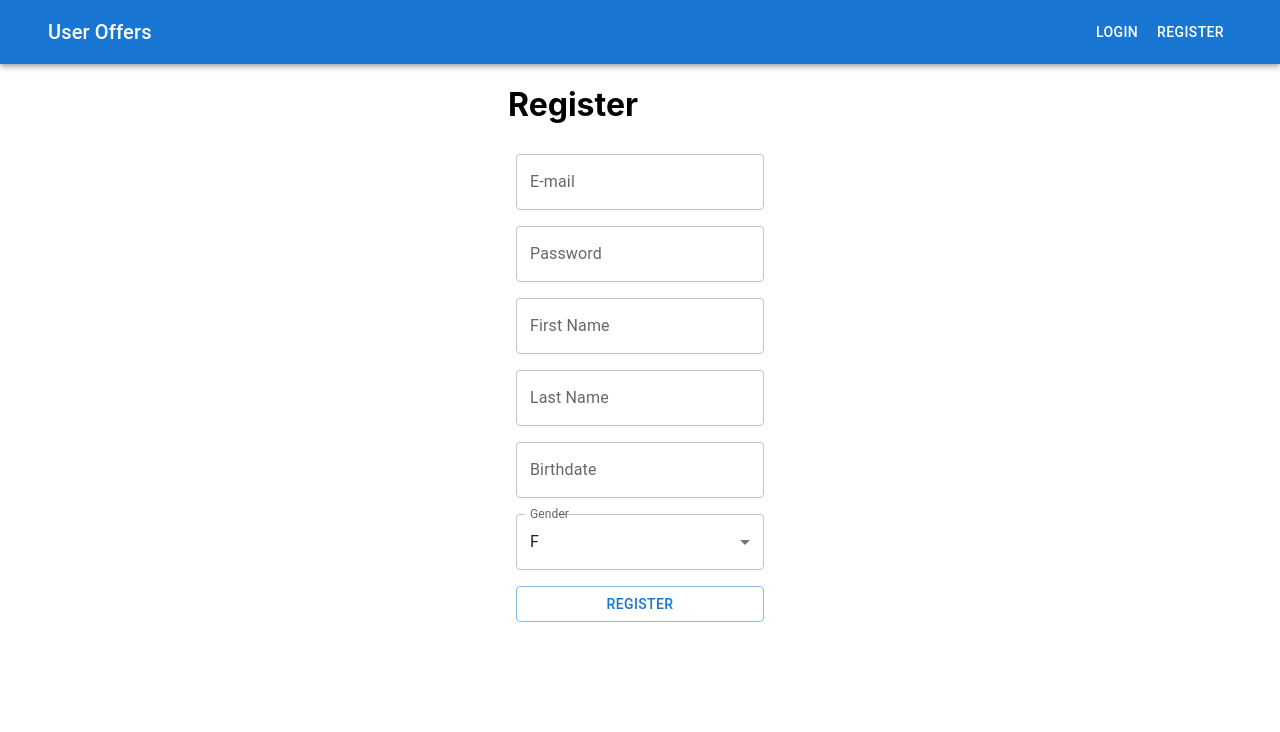
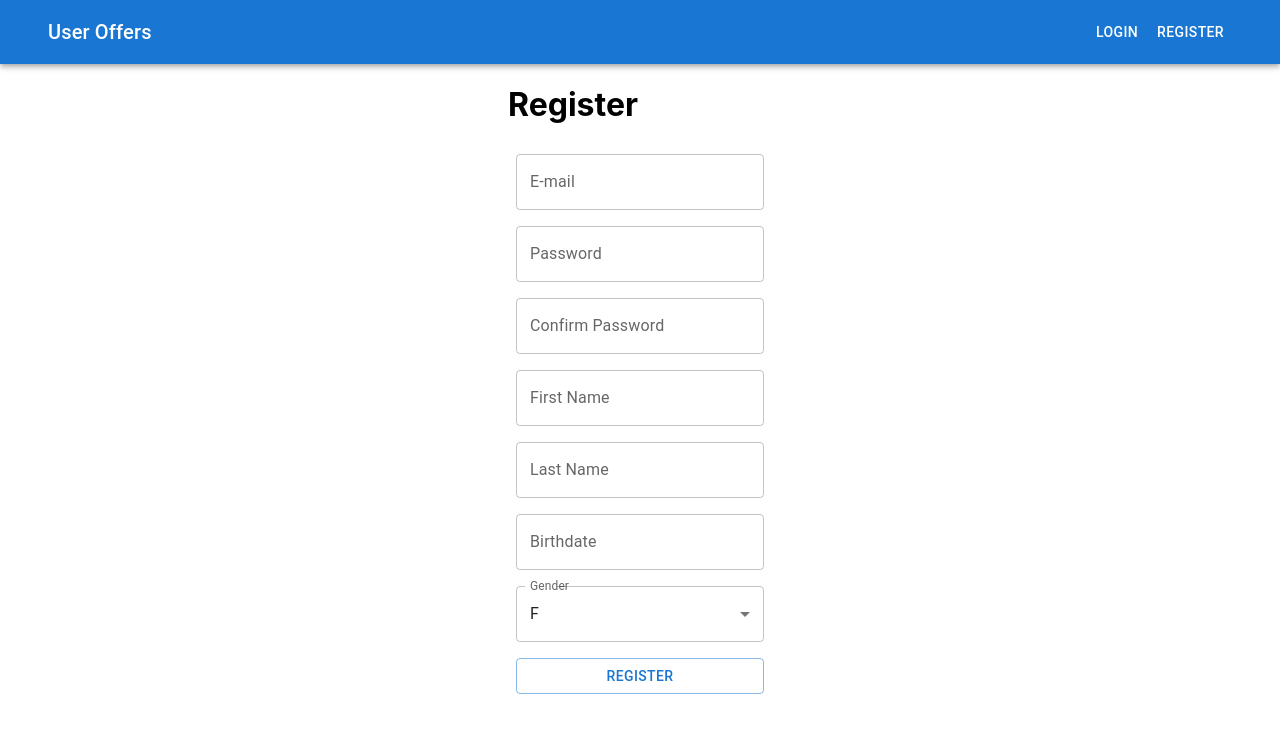
Before and after one commit to bretten/ruby_example_user_offers, a React (Create React App) app in the folder ui/react/app/: page /register in a window 1280 px wide. Shown: the top 732 px of the page. Built offline with nearby package versions, Linux system fonts and the light colour scheme.

Commit message:
#22 Added password confirmation (#28)

```diff
--- a/ui/react/app/src/components/OfferList/OfferList.js
+++ b/ui/react/app/src/components/OfferList/OfferList.js
@@ -28,7 +28,7 @@ function OfferList({token, clearToken}) {
     };
 
     fetchOffers();
-  }, [token]);
+  }, [token, clearToken, navigate]);
 
   return (
     <div>
--- a/ui/react/app/src/components/Register/Register.js
+++ b/ui/react/app/src/components/Register/Register.js
@@ -27,6 +27,7 @@ async function SendRegisterRequest(credentials) {
 function Register({token, setToken}) {
   const [email, setEmail] = useState(null);
   const [password, setPassword] = useState(null);
+  const [passwordConfirmation, setPasswordConfirmation] = useState(null);
   const [firstName, setFirstName] = useState(null);
   const [lastName, setLastName] = useState(null);
   const [birthdate, setBirthdate] = useState(null);
@@ -49,6 +50,7 @@ function Register({token, setToken}) {
     const response = await SendRegisterRequest({
       email,
       password,
+      password_confirmation: passwordConfirmation,
       first_name: firstName,
       last_name: lastName,
       birthdate,
@@ -63,8 +65,8 @@ function Register({token, setToken}) {
     } else {
       const errorResponse = (await response.json()).message;
       const validationMessages = [];
-      Object.keys(errorResponse).map((fieldName, index) => {
-        errorResponse[fieldName].map(msg => {
+      Object.keys(errorResponse).forEach((fieldName, index) => {
+        errorResponse[fieldName].forEach(msg => {
           const fieldAndMessage = fieldName + " " + msg;
           if (validationMessages.indexOf(fieldAndMessage) === -1) {
             validationMessages.push(fieldAndMessage);
@@ -104,6 +106,15 @@ function Register({token, setToken}) {
             label="Password"
             InputProps={{
               name: 'password',
+              type: 'password',
+            }} />
+        </Box>
+        <Box display="flex" flexDirection="column" alignItems="stretch" padding={1}>
+          <TextField
+            onChange={(e) => setPasswordConfirmation(e.target.value)}
+            label="Confirm Password"
+            InputProps={{
+              name: 'password_confirmation',
               type: 'password',
             }} />
         </Box>
```
Also changed, not shown: 1 other file (tests, documents, lock files or other folders).
